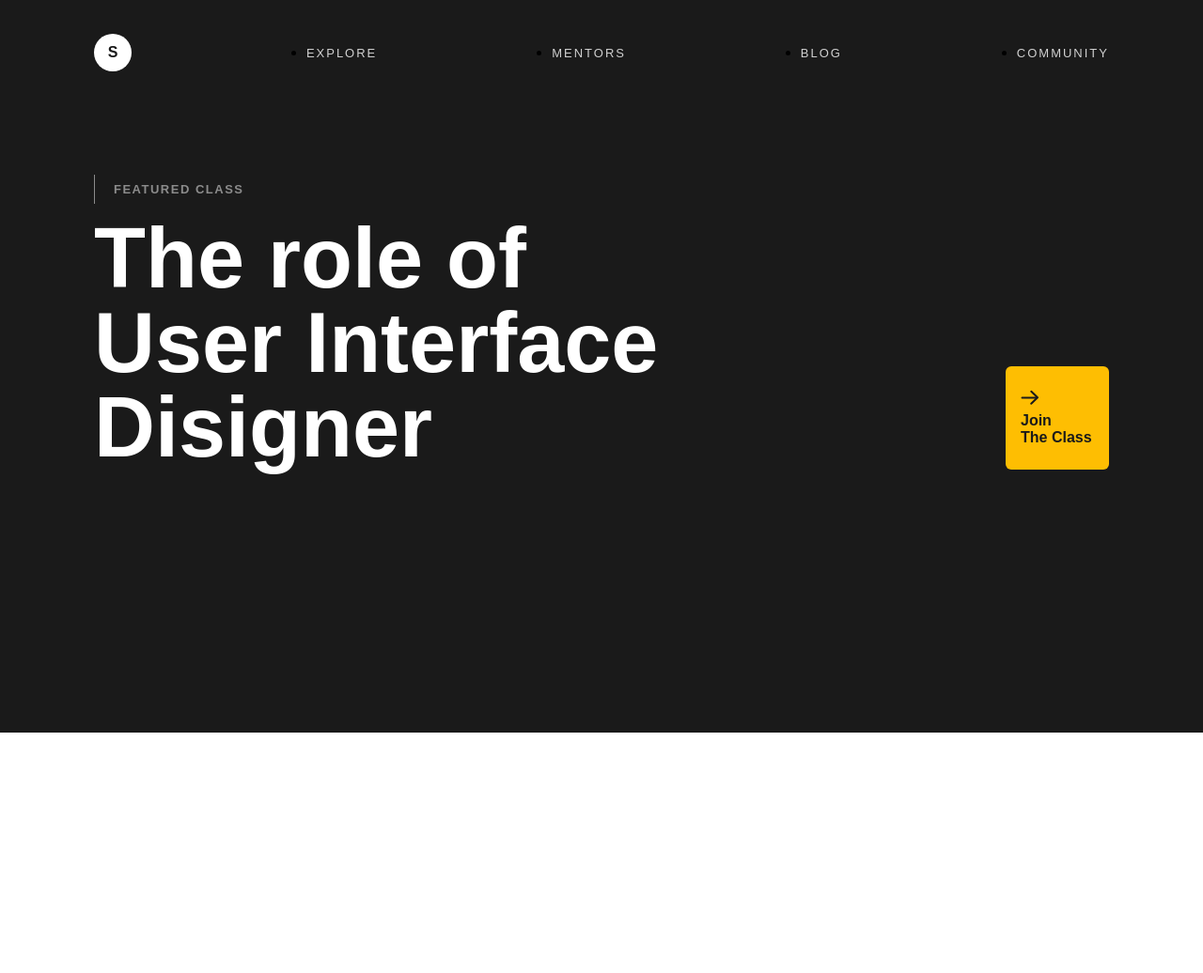
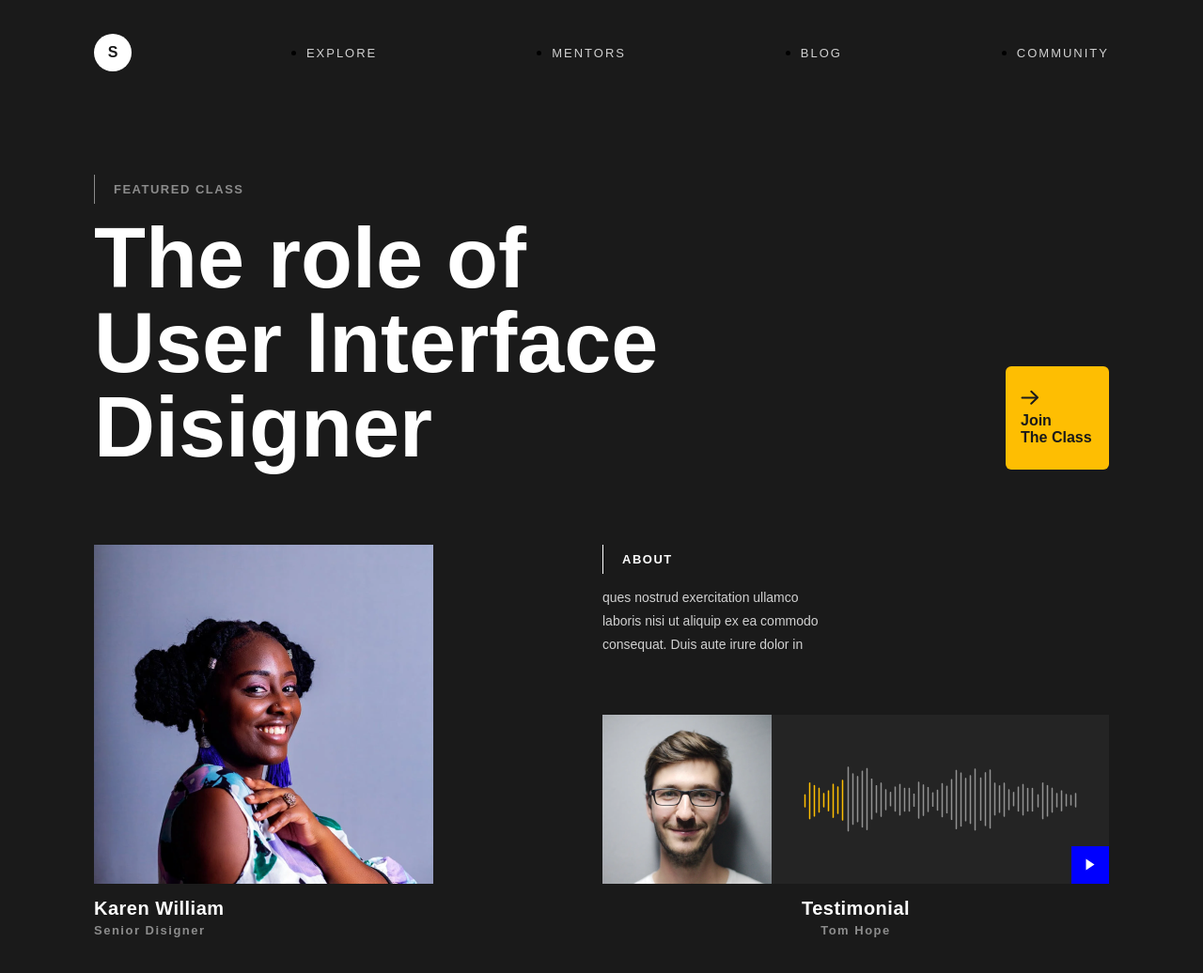
Before and after one commit to nais2008/progect2, a plain HTML site: page index.html in a window 1280 px wide. Shown: the whole page at 94% size. Before the commit the page ends 800 px from the top, so only its background shows below. Drawn offline with Linux system fonts and the light colour scheme.

Commit message:
header-next

```diff
--- a/css/style.css
+++ b/css/style.css
@@ -87,3 +87,91 @@
     font-weight: bold;
     border-radius: 6px;
 }
+
+.header-info-block{
+    display: flex;
+    justify-content: space-between;
+}
+.card-info{
+    max-width: 361px;
+}
+
+.card-info-img{
+    display: flex;
+}
+.info-title{
+    font-size:20px;
+    font-weight: bold;
+    color:#fff;
+    letter-spacing: 0.5px;
+    margin-top: 15px;
+    margin-bottom: 4px;
+}
+.info-subtitle{
+    font-size:13px;
+    color:#8c8c8c;
+    font-weight: bold;
+    letter-spacing: 1.5px;
+    display: block;
+}
+
+.about-subtitle-text{
+    display: inline-block;
+    border-left: 1px solid #fff;
+    padding:8px 0 8px 20px;
+    color:#fff;
+    font-weight: bold;
+    text-transform: uppercase;
+    font-size:13px;
+    letter-spacing: 1.5px;
+    margin-bottom: 13px;
+}
+.about-desc{
+    color:#d1d1d1;
+    max-width:240px;
+    font-size:14px;
+    line-height: 1.8;
+}
+
+.audio-block{
+    background-color: #242424;
+    display: flex;
+    margin-top: 61px;
+}
+.audio-container{
+    display: flex;
+    align-items: center;
+    justify-content: center;
+    flex:1;
+    position: relative;
+    padding:0 34px;
+}
+.play-btn{
+    display: flex;
+    background-color: blue;
+    width:40px;
+    height: 40px;
+    align-items: center;
+    justify-content: center;
+    position: absolute;
+    right: 0;
+    bottom: 0;
+}
+
+.about-title{
+    font-size:20px;
+    font-weight: bold;
+    color:#fff;
+    letter-spacing: 0.5px;
+    margin-top:15px;
+    margin-bottom: 4px;
+    text-align:center;
+}
+.about-subtitle{
+    font-size: 13px;
+    color: #8c8c8c;
+    font-weight: bold;
+    letter-spacing: 1.5px;
+    text-align:center;
+    display: block;
+}
--- a/index.html
+++ b/index.html
@@ -46,6 +46,39 @@
                     <span class="join-text">Join <br> The Class</span>
                 </a>
             </section>
+
+            <section class="header-info-block">
+                <div class="card-info">
+                    <img src="/img/girl-avatar.png" alt="" class="card-info-img">
+                    <h2 class="info-title">Karen William</h2>
+                    <span class="info-subtitle">Senior Disigner</span>
+                 </div>
+
+                 <div class="card-about">
+                    <div class="about-text-wrapper">
+                        <span class="about-subtitle-text">About</span>
+                        <p class="about-desc">
+                            ques nostrud exercitation ullamco
+                            laboris nisi ut aliquip ex ea commodo
+                            consequat. Duis aute irure dolor in
+                        </p>
+                    </div>
+
+                    <div class="audio-block">
+                        <img src="/img/man-avatar.png" alt="">
+                        <div class="audio-container">
+                            <img src="/img/audio.png" class="audio-track" alt="">
+                            <a href="#" class="play-btn">
+                                <img src="/img/icons/play.svg" alt="">
+                            </a>
+                        </div>
+                    </div>
+
+                    <h2 class="about-title">Testimonial</h2>
+                    <span class="about-subtitle">Tom Hope</span>
+                 </div>
+            </section>
+
         </div>
     </header>
 </body>
```
